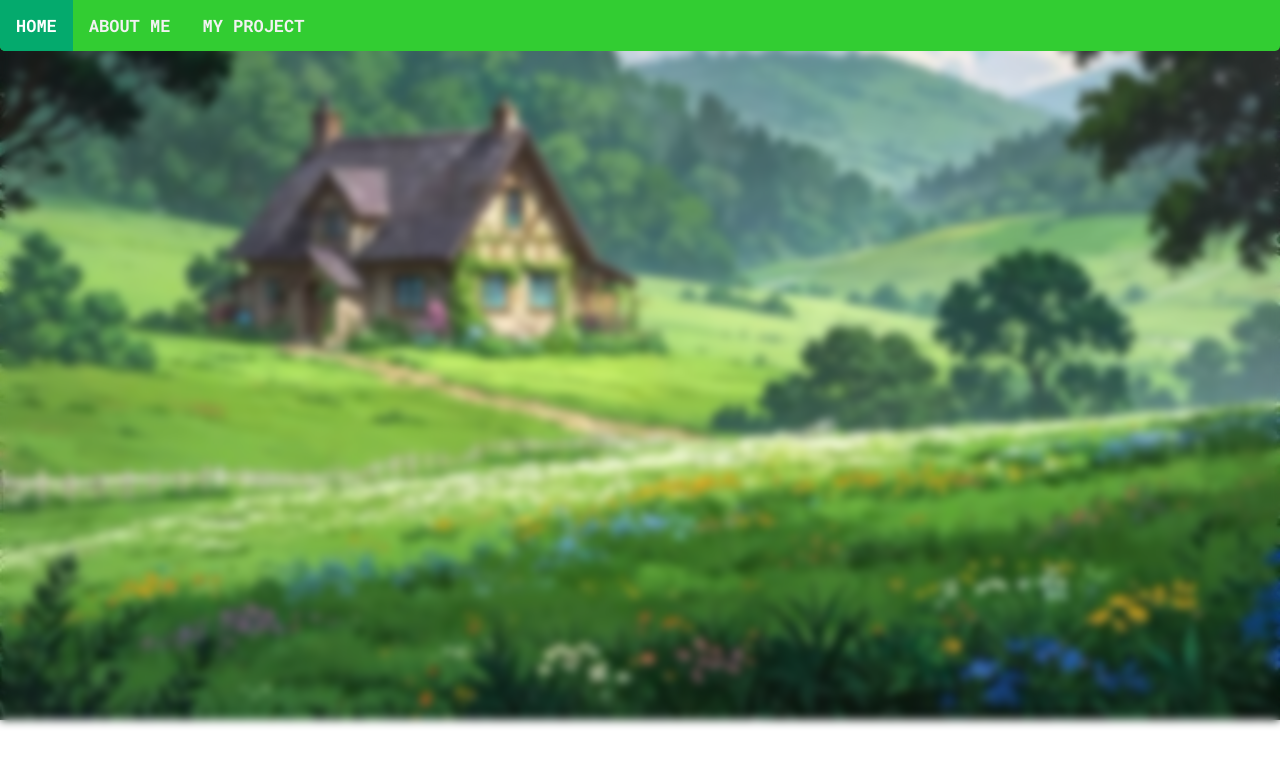
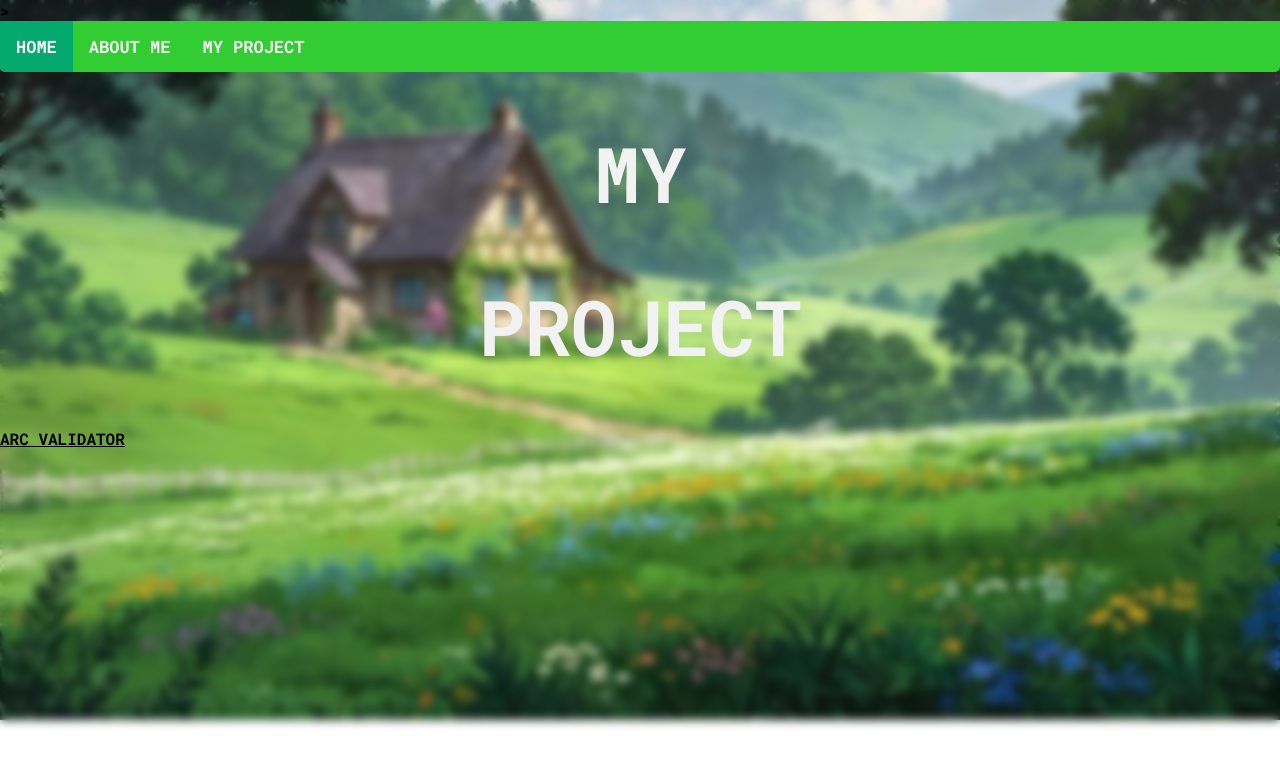
Before and after one commit to williamyooda/website, a plain HTML site: page myproj.html in a window 1280 px wide. Drawn offline with Linux system fonts and the light colour scheme.

Commit message:
Updating myproj.html

```diff
--- a/myproj.html
+++ b/myproj.html
@@ -1,5 +1,6 @@
 <!DOCTYPE html>
 <html lang="en">
+   >
 <head>
     <title>MY PROJECT</title>
     <meta name="viewport" content="width=device-width, initial-scale=1">
@@ -27,5 +28,17 @@
 
     <script src="feel.js"></script>
 
+
+
+    <div class="titletex">
+        <h1> MY </h1>
+        <h1>PROJECT</h1>
+
+    </div>
+    <div class  = "project">
+        <a href="arcvals.html" style="color: black ;"> ARC VALIDATOR</a>
+    </div>
+
+
 </body>
 </html>
```
